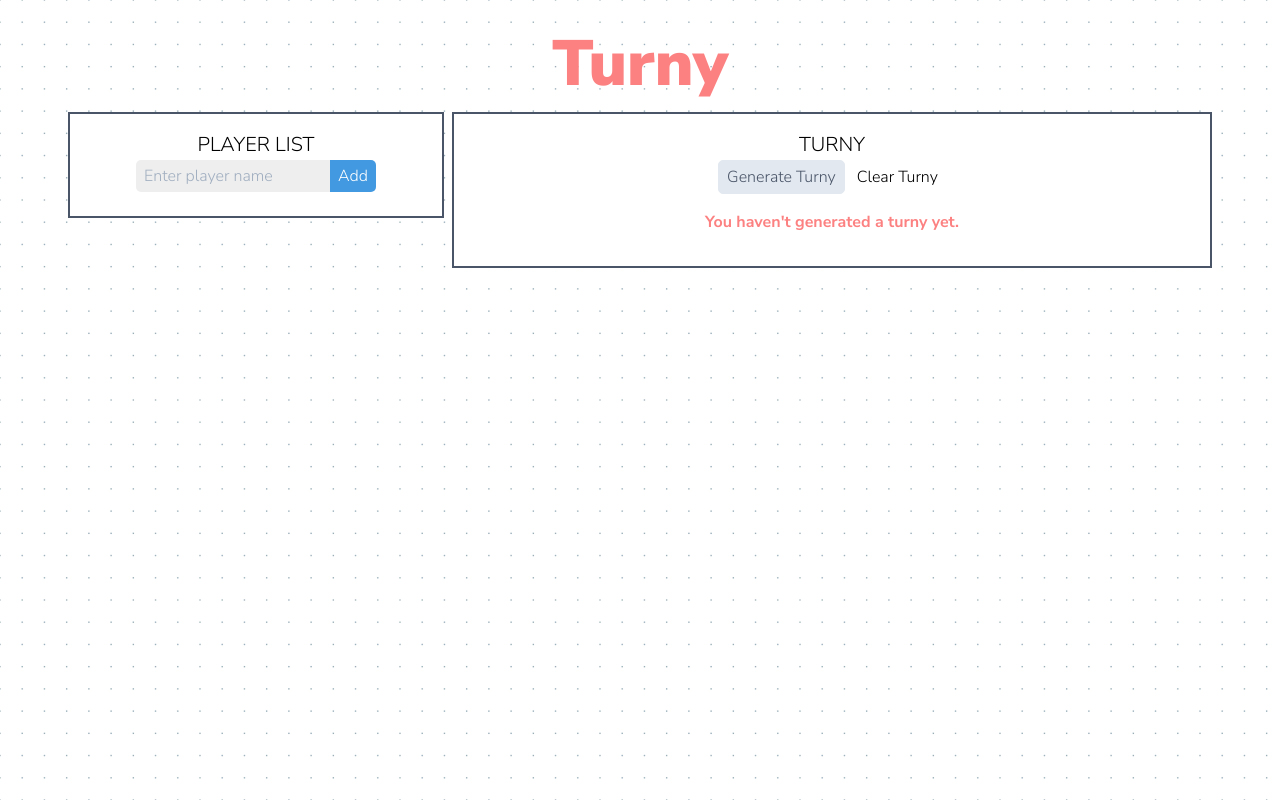
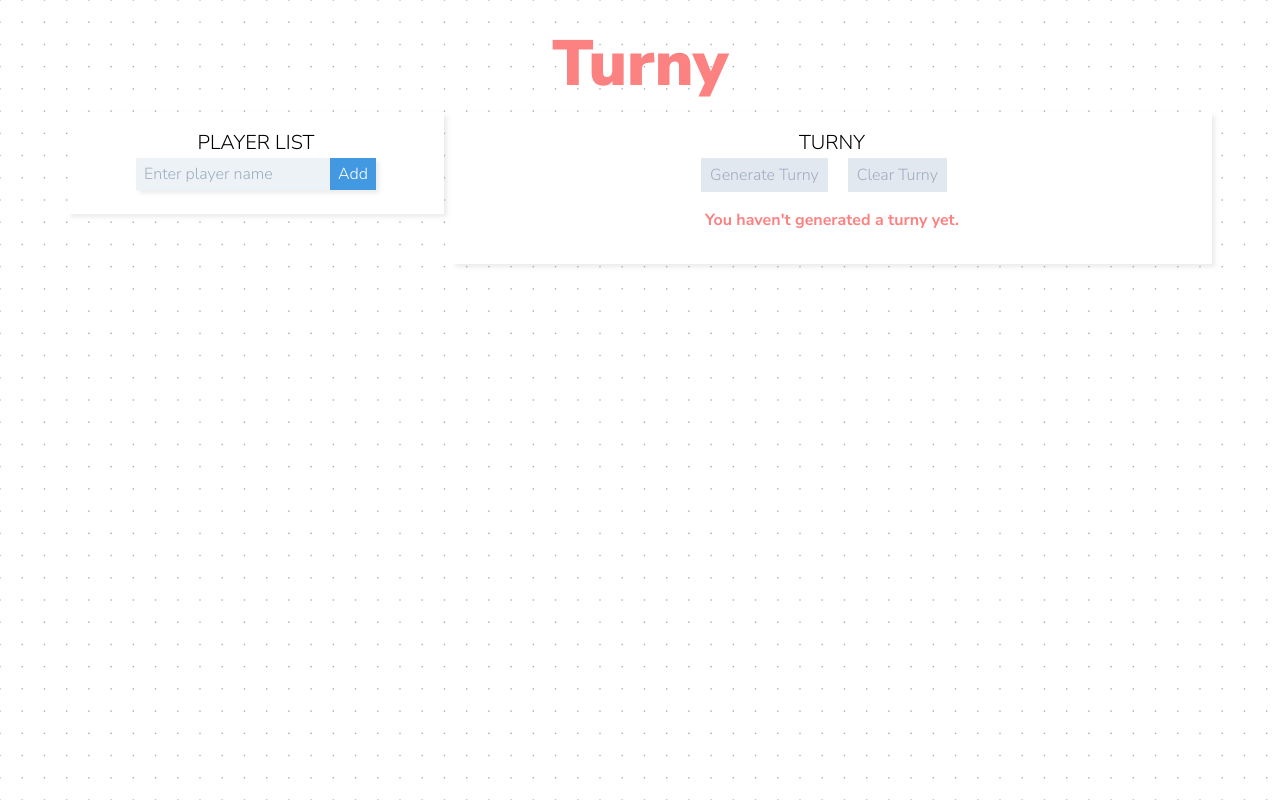
Before and after one commit to ChaseMilligan/turny, a Svelte app: page / in a window 1280 px wide. Built offline with nearby package versions, Linux system fonts and the light colour scheme.

Commit message:
fix geberation bug

```diff
--- a/src/Bracket.svelte
+++ b/src/Bracket.svelte
@@ -10,6 +10,7 @@
   let allGames = [];
   let final = null;
   let currentRound = 1;
+  let disabled = !!allGames.find(game => game.gameWinner === null);
 
   function populateBracket() {
     let playerIndex = 0;
@@ -94,7 +95,7 @@
   });
 
   afterUpdate(() => {
-    console.log(allGames);
+    disabled = !!allGames.find(game => game.gameWinner === null);
   });
 </script>
 
@@ -102,7 +103,6 @@
   button {
     padding: 0.25rem 0.5rem;
     transition-duration: 0.15s;
-    border-radius: 5px;
   }
 </style>
 
@@ -120,8 +120,9 @@
     <Final {final} {setWinner} />
   {/if}
   <button
+    class={disabled ? 'bg-gray-300 text-gray-700 border-solid border-gray-300 border cursor-not-allowed hover:border-gray-500' : 'depth-shadow bg-blue-500 text-white hover:bg-green-400'}
     on:click={nextRound}
-    disabled={!!allGames.find(game => game.gameWinner === null)}>
+    {disabled}>
     Next Round
   </button>
 </div>
--- a/src/BracketContainer.svelte
+++ b/src/BracketContainer.svelte
@@ -16,18 +16,23 @@
 
   function generateBracket() {
     let playerIndex = 0;
-    let length = remainingPlayers.length / 2;
+    let winnerCount = remainingPlayers.length;
+    let length = Math.ceil(remainingPlayers.length / 2);
     let roundIndex = 1;
     while (Math.ceil(length) > 1) {
+      console.log(length);
+      console.log(winnerCount);
+      console.log(winnerCount / Math.ceil(length));
       bracket.push({
         round: roundIndex,
         gameCount:
-          remainingPlayers.length / Math.ceil(length) === 2
+          winnerCount / Math.ceil(length) === 2
             ? Math.ceil(length)
             : Math.ceil(length) - 1,
-        byes: remainingPlayers.length / Math.ceil(length) === 2 ? false : true
+        byes: winnerCount / Math.ceil(length) === 2 ? false : true
       });
-      length = Math.ceil(length) / 2;
+      length = Math.ceil(length / 2);
+      winnerCount = Math.ceil(winnerCount / 2);
       roundIndex++;
     }
     bracket = bracket;
@@ -42,19 +47,22 @@
   button {
     padding: 0.25rem 0.5rem;
     transition-duration: 0.15s;
-    border-radius: 5px;
+    margin-right: 1rem;
   }
 </style>
 
-<div class="bg-white p-4 border-solid border-gray-700 border-2">
+<div class="bg-white p-4 depth-shadow">
   <h3 class="font-roboto-700 uppercase text-xl">Turny</h3>
   <button
-    class={disabled ? 'bg-gray-300 text-gray-700 border-solid border-gray-300 border cursor-not-allowed hover:border-gray-500' : 'bg-blue-500 text-white hover:bg-green-400'}
+    class={disabled ? 'bg-gray-300 text-gray-500 border-solid border-gray-300 border cursor-not-allowed hover:border-gray-500' : 'depth-shadow bg-blue-500 text-white hover:bg-green-400'}
     {disabled}
     on:click={generateBracket}>
     Generate Turny
   </button>
-  <button disabled={bracket.length === 0} on:click={clearBracket}>
+  <button
+    class={bracket.length === 0 ? 'bg-gray-300 text-gray-500 border-solid border-gray-300 border cursor-not-allowed hover:border-gray-500' : 'depth-shadow bg-blue-500 text-white hover:bg-green-400'}
+    disabled={bracket.length === 0}
+    on:click={clearBracket}>
     Clear Turny
   </button>
   {#if bracket.length !== 0}
--- a/src/Game.svelte
+++ b/src/Game.svelte
@@ -16,7 +16,7 @@
 </style>
 
 <div class="px-2 w-full sm:w-1/2 lg:w-1/3 xl:w-1/4 text-white">
-  <div class="my-2 bg-gray-700">
+  <div class="my-2 bg-gray-700 depth-shadow">
     <h3 class="font-roboto-700 uppercase text-xl ">Game {game.game}</h3>
     <div class="flex flex-row">
       <div
--- a/src/PlayerList.svelte
+++ b/src/PlayerList.svelte
@@ -38,21 +38,16 @@
   }
 
   input {
-    border-right: none;
-    border-radius: 5px 0px 0px 5px;
-  }
-
-  .add-btn {
-    border-radius: 0px 5px 5px 0px;
+    border: none;
   }
 </style>
 
-<div class="bg-white p-4 border-solid border-gray-700 border-2">
+<div class="bg-white p-4 depth-shadow">
   <h3 class="font-roboto-700 uppercase text-xl">Player List</h3>
   <form on:submit={addPlayer} class="flex justify-center pb-2 w-full">
-    <div class="flex flex-row">
+    <div class="flex flex-row depth-shadow">
       <input
-        class="py-1 px-2 border-gray-400"
+        class="py-1 px-2 bg-gray-200"
         name="player-input"
         type="text"
         maxlength="14"
@@ -60,7 +55,7 @@
         value={currentValue}
         placeholder="Enter player name" />
       <button
-        class="add-btn bg-blue-500 hover:bg-green-400 text-white cursor-pointer
+        class="bg-blue-500 hover:bg-green-400 text-white cursor-pointer
         border-blue-500 hover:border-green-400 font-roboto-300"
         type="submit">
         Add
@@ -71,8 +66,8 @@
     {#each players as player, i}
       <div
         id={i}
-        class="flex flex-row justify-between py-1 px-4 border-solid
-        border-gray-500 border-b">
+        class="flex flex-row justify-between bg-white my-2 py-1 px-4
+        depth-shadow">
         <div>
           <span class="mr-2">{i + 1}</span>
           <b class="text-bold uppercase" {disabled}>{player}</b>
--- a/src/Tailwindcss.svelte
+++ b/src/Tailwindcss.svelte
@@ -4,7 +4,16 @@
   }
 
   input {
-    background-color: #eee !important;
+    border-radius: 0px;
+  }
+
+  button {
+    border-radius: 0px;
+    border: none;
+  }
+
+  .depth-shadow {
+    box-shadow: 3px 3px 4px 0px rgba(179, 179, 179, 0.25);
   }
 
   @tailwind base;
```
